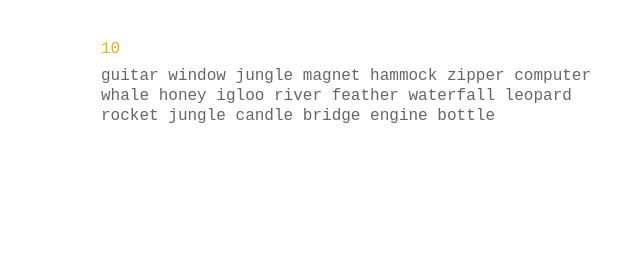
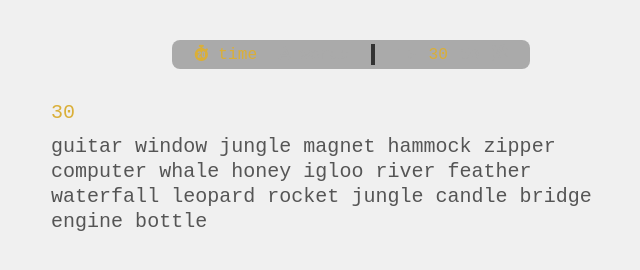
Before and after one commit to mpenalverguilera/quick-keys, a plain HTML site: page index.html in a window 1280 px wide. Shown: the whole page, without its empty margins (289-929 px from the left). Drawn offline with Linux system fonts and the light colour scheme.

Commit message:
Settings style added

```diff
--- a/general.js
+++ b/general.js
@@ -1,23 +1,46 @@
 import {words as INITIAL_WORDS} from './words.js';
 
-const $time = document.querySelector('#game>time');
-const $paragraph = document.querySelector('#game>p');
-const $input = document.querySelector('#game>input');
+//Get HTML elements
+const $time = document.querySelector('#game>main>time');
+const $paragraph = document.querySelector('#game>main>p');
+const $input = document.querySelector('#game>main>input');
 const $game = document.querySelector('#game');
 const $result = document.querySelector('#result');
 const $resetButton = document.querySelector('#result>button')
+const $wmp = $result.querySelector('#wpm>span');
+const $accuracy = $result.querySelector('#accuracy>span');
+const $options = document.querySelector('#options');
+const $settings = document.querySelector('#settings');
+const $settingsValues = $settings.querySelector('div[name="values"]');
+const $timeSettings = $options.querySelector('button[name="time"]');
+const $wordsSettings = $options.querySelector('button[name="words"]');
 
-const INITIAL_TIME = 10;
+//Game Modifiers
+const INITIAL_TIME = 30;
 const TEXT_LENGTH = 20;
 
+//Game atributes
 let words = [];
 let currentTime = INITIAL_TIME;
 let playing = false;
 let intervalID
 
-initEvents();
-initGame();
+//Setting attributes
+let timeValues = [
+    {value: 15, style: null},
+    {value: 30, style: 'active'},
+    {value: 50, style: null},
+    {value: 'custom', style: null, custom: null}
+];
 
+let wordValues = [
+    {value: 20, style: 'active'},
+    {value: 30, style: null},
+    {value: 50, style: null},
+    {value: 'custom', style: null, custom: null}
+];
+
+//Game functions
 function initGame() {
     currentTime = INITIAL_TIME;
     $time.textContent = currentTime;
@@ -44,11 +67,15 @@ function initEvents() {
         $input.focus();
         if(!playing) {
             playing = true;
+            $settings.style.pointerEvents = 'none';
+            $settings.style.opacity = '0.6';
             intervalID = setInterval(() => {
                 currentTime--;
                 $time.textContent = currentTime;
                 if(currentTime <= 0) {
                     playing = false;
+                    $settings.style.pointerEvents = '';
+                    $settings.style.opacity = '1';
                     clearInterval(intervalID);
                     gameOver();
                 }
@@ -58,7 +85,15 @@ function initEvents() {
 
     $input.addEventListener('keydown', handleKeyDown);
     $input.addEventListener('keyup', handleKeyUp);
-    $resetButton.addEventListener('click', initGame)
+    $resetButton.addEventListener('click', initGame);
+    $timeSettings.addEventListener('click', () => {
+        toggleSettings($timeSettings);
+        setValues(timeValues)
+    });
+    $wordsSettings.addEventListener('click', () => {
+        toggleSettings($wordsSettings);
+        setValues(wordValues)
+    });
 }
 
 function handleKeyDown(event) {
@@ -112,6 +147,8 @@ function handleKeyUp(event) {
         return
     }
 
+    if ($currentLetter.classList.contains('is-last')) return;
+
     (key === $currentLetter.textContent) ?
         $currentLetter.classList.add('correct') :
         $currentLetter.classList.add('incorrect');
@@ -137,14 +174,49 @@ function handleKeyUp(event) {
 function gameOver() {
     playing = false;
     clearInterval(intervalID)
+
     $game.style.display = 'none';
     $result.style.display = 'flex';
 
-    const $wmp = $result.querySelector('#wpm>span');
-    const $accuracy = $result.querySelector('#accuracy>span');
-
-    $wmp.textContent = $game.querySelectorAll('my-word.correct').length*(60/INITIAL_TIME);
     let correct = $game.querySelectorAll('my-word.correct').length
     let total = $game.querySelectorAll('my-word.correct').length + $game.querySelectorAll('my-word.marked').length
     $accuracy.textContent = `${(total) ? ((correct/total)*100).toFixed(2) : 0}%`;
+    $wmp.textContent = $game.querySelectorAll('my-word.correct').length*(60/INITIAL_TIME);
 }
+
+//Settings handler
+function setValues(array) {
+    $settingsValues.innerHTML = '';
+    array.forEach((value, index) => {
+        let $elem = document.createElement('button');
+        if (value.value === 'custom') {
+            $elem.innerHTML = '<i class="fa-solid fa-screwdriver-wrench"></i>';
+        }
+        else $elem.textContent = value.value;
+        if (value.style !== null) $elem.classList.add(value.style);
+        $elem.addEventListener('click', () => setOptionActive($elem, array, index));
+
+        $settingsValues.appendChild($elem);
+    });
+}
+
+function setOptionActive($toActivate, array, index) {
+    $toActivate.parentElement.querySelector('button.active').classList.remove('active');
+    $toActivate.classList.add('active');
+    array.forEach((value, i) => (i === index) ? value.style = 'active': value.style = null);
+}
+
+function initSettings() {
+    $options.querySelector('button[name="time"]').classList.add('active');
+    setValues(timeValues);
+}
+
+function toggleSettings($setting) {
+    $setting.parentElement.querySelector('.active').classList.remove('active');
+    $setting.classList.add('active');
+}
+
+//Logic
+initEvents();
+initSettings();
+initGame();
--- a/index.html
+++ b/index.html
@@ -4,13 +4,31 @@
         <title>Quick Keys</title>
         <link rel="stylesheet" href="./stlye.css">
         <script src="./general.js" type="module"></script>
+        <script src="https://kit.fontawesome.com/b7a8751d1b.js" crossorigin="anonymous"></script>
     </head>
     <body>
         <main>
             <section id="game">
-                <time></time>
-                <p></p>
-                <input autofocus>
+                <section id="settings">
+                    <nav id="options">
+                        <button name="time">
+                            <i class="fa-solid fa-stopwatch-20"></i>
+                            <span>time</span>
+                        </button>
+                        <button name="words">
+                            <i class="fa-solid fa-a"></i>
+                            <span>words</span>
+                        </button>
+                    </nav>
+                    <div class="spacer"></div>
+                    <div name = "values">
+                    </div>
+                </section>
+                <main>
+                    <time></time>
+                    <p></p>
+                    <input autofocus>
+                </main>
             </section>
             <section id="result">
                 <h2>Results</h2>
--- a/stlye.css
+++ b/stlye.css
@@ -1,36 +1,82 @@
 :root {
     color-scheme: light dark;
-    --green: #00b755;
+    --light-green: #39f792d3;
+    --dark-green: #05a910d3;
     --yellow: #daaf38;
-    --red: #ca4754;
-    --black: #222;
-    --light-gray: #999;
-    --dark-gray: #666;
+    --red: #e91a2e;
+    --black: #333;
+    --white: #f0f0f0;
+    --light-gray: #aaa;
+    --dark-gray: #555;
+    font-size: 16px;
+    font-family: monospace, system-ui, -apple-system, BlinkMacSystemFont, 'Segoe UI', Roboto, Oxygen, Ubuntu, Cantarell, 'Open Sans', 'Helvetica Neue', sans-serif;
 }
 
 body {
-    background-color: light-dark(white, var(--black));
-    font-family: monospace, system-ui, -apple-system, BlinkMacSystemFont, 'Segoe UI', Roboto, Oxygen, Ubuntu, Cantarell, 'Open Sans', 'Helvetica Neue', sans-serif;
+    background-color: light-dark(var(--white), var(--black));
     display: grid;
     justify-content: center;
     padding: 2.5% 5%;
 }
 
 section {
-    max-width: 500px;
+    max-width: 600px;
 }
 
-#game > time {
+#settings {
+    display: flex;
+    flex-direction: row;
+    justify-content: space-between;
+    background-color: light-dark(var(--light-gray), #222);
+    margin: 0 auto;
+    padding: 0.25em 1em;
+    border-radius: 0.5em;
+}
+
+#settings > div.spacer {
+    height: auto;
+    width: 0.25em;
+    margin: 0 1em;
+    background-color: var(--black);
+}
+
+#settings > div > button,
+#settings > nav > button {
+    background-color: transparent;
+    border: none;
+    font-family: monospace, system-ui, -apple-system, BlinkMacSystemFont, 'Segoe UI', Roboto, Oxygen, Ubuntu, Cantarell, 'Open Sans', 'Helvetica Neue', sans-serif;
+    color: var(--light-gray);
+    cursor: pointer;
+    font-size: 1.0125em;
+
+    &.active {
+        color: var(--yellow) !important;
+    }
+
+    &:hover {
+        color: white;
+    }
+}
+
+#game {
+    gap: 2em;
+}
+
+#game > main {
+    font-size: 1.25em;
+}
+
+#game > main > time {
     color: var(--yellow);
 }
 
-#game > p {
+#game > main > p {
     margin: 0.5em 0 0;
     text-align: left;
     line-height: 1.25em;
 }
 
-#game > input {
+#game > main > input {
     position: absolute;
     top: 0;
     left: 0;
@@ -55,7 +101,7 @@ my-word {
 }
 
 my-letter {
-    color: var(--dark-gray);
+    color: light-dark(var(--dark-gray), var(--light-gray));
     position: relative;
     &.current::before {
         content: '|';
@@ -70,7 +116,7 @@ my-letter {
     }
 
     &.correct {
-        color: var(--green);
+        color: light-dark(var(--dark-green), var(--light-green));
     }
 
     &.incorrect {
@@ -108,7 +154,6 @@ my-letter {
     margin: 2em auto 0;
     padding: 0.5em 2em;
     background-color: var(--yellow);
-    color: white;
     border: none;
     border-radius: 5px;
     cursor: pointer;
```
